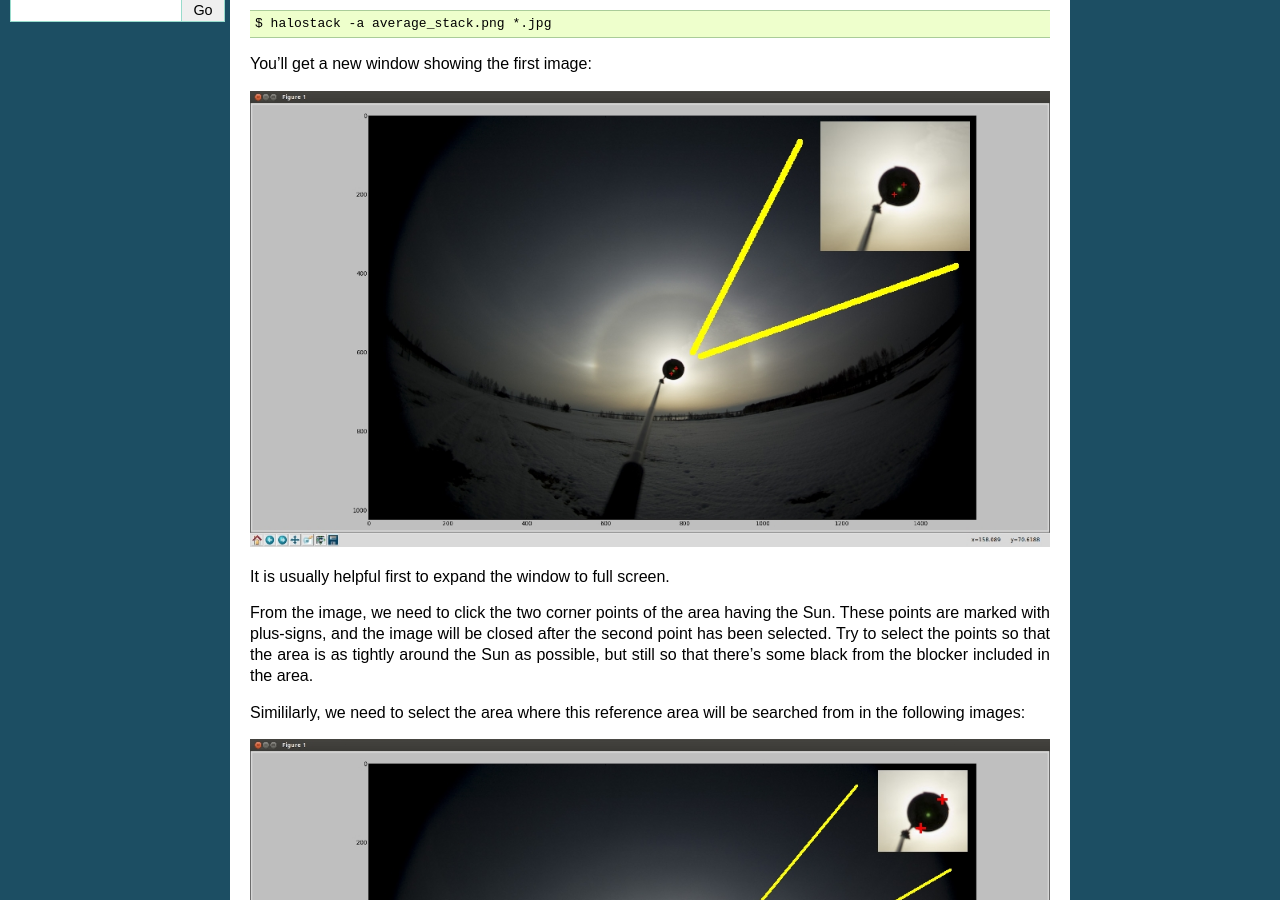
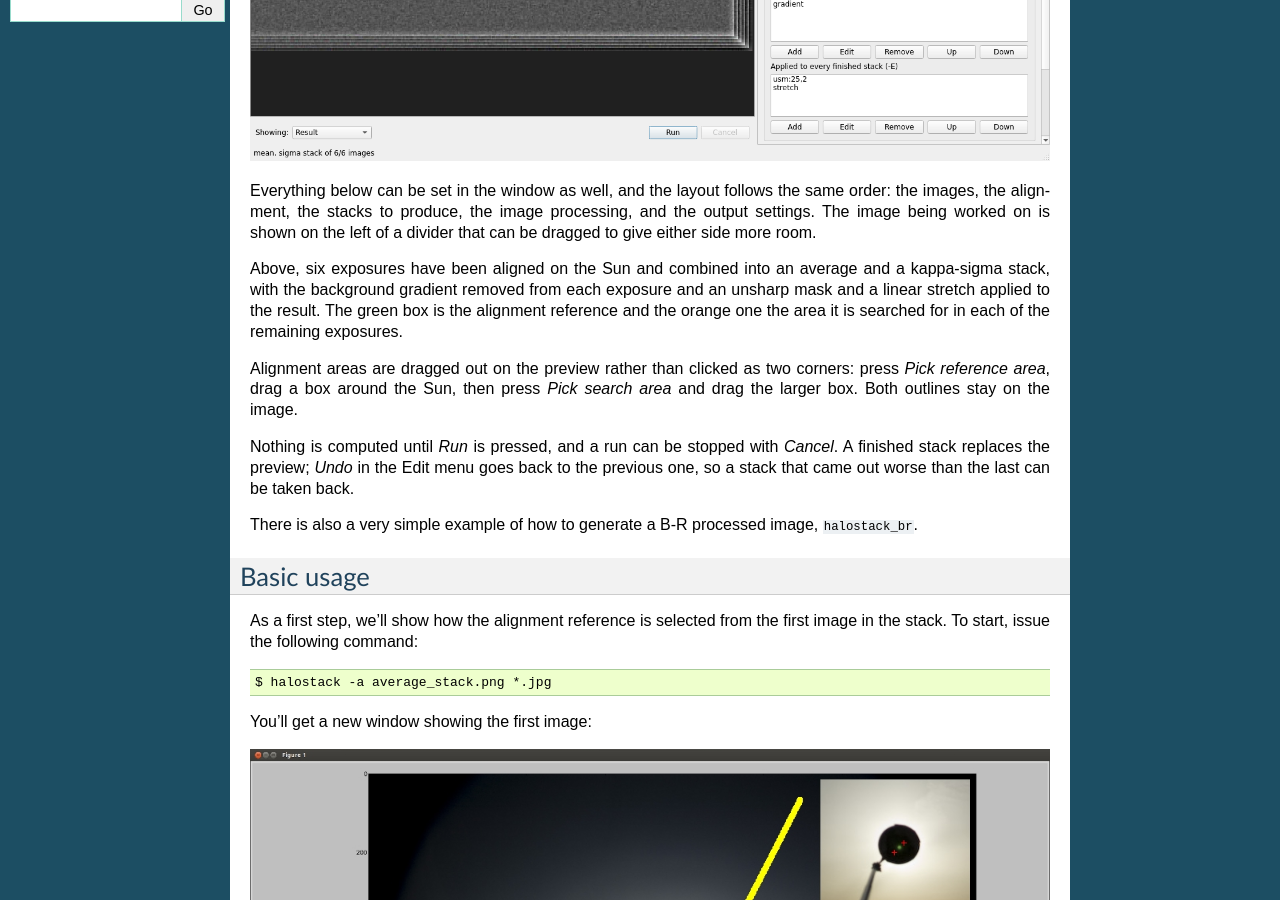
Before and after one commit to pnuu/halostack, a Sphinx documentation site: the page built from doc/source/usage.rst, in a window 1280 px wide and 900 px high, scrolled down 783 px. Built offline with Sphinx 7.4.7, drawn with Linux system fonts in a browser that asks for light colours.

Commit message:
Show the window in the usage documentation
The same screenshot the README uses, at the top of the section describing
the window, with a note on what is being shown.

Verified with a clean Sphinx build under -W: the image is picked up and
copied into _images.

Co-Authored-By: Claude Opus 5 <noreply@anthropic.com>
Claude-Session: https://claude.ai/code/session_01CsU5YdvWLq2HpmsV3zhthZ

```diff
--- a/doc/source/usage.rst
+++ b/doc/source/usage.rst
@@ -26,10 +26,20 @@ can keep calling ``halostack_cli``.
 The window
 __________
 
+.. image:: images/gui.png
+   :alt: The Halostack window, with the stacked image on the left and the
+         settings on the right.
+
 Everything below can be set in the window as well, and the layout follows the
 same order: the images, the alignment, the stacks to produce, the image
 processing, and the output settings.  The image being worked on is shown on
 the left of a divider that can be dragged to give either side more room.
+
+Above, six exposures have been aligned on the Sun and combined into an average
+and a kappa-sigma stack, with the background gradient removed from each
+exposure and an unsharp mask and a linear stretch applied to the result.  The
+green box is the alignment reference and the orange one the area it is
+searched for in each of the remaining exposures.
 
 Alignment areas are dragged out on the preview rather than clicked as two
 corners: press *Pick reference area*, drag a box around the Sun, then press
```
